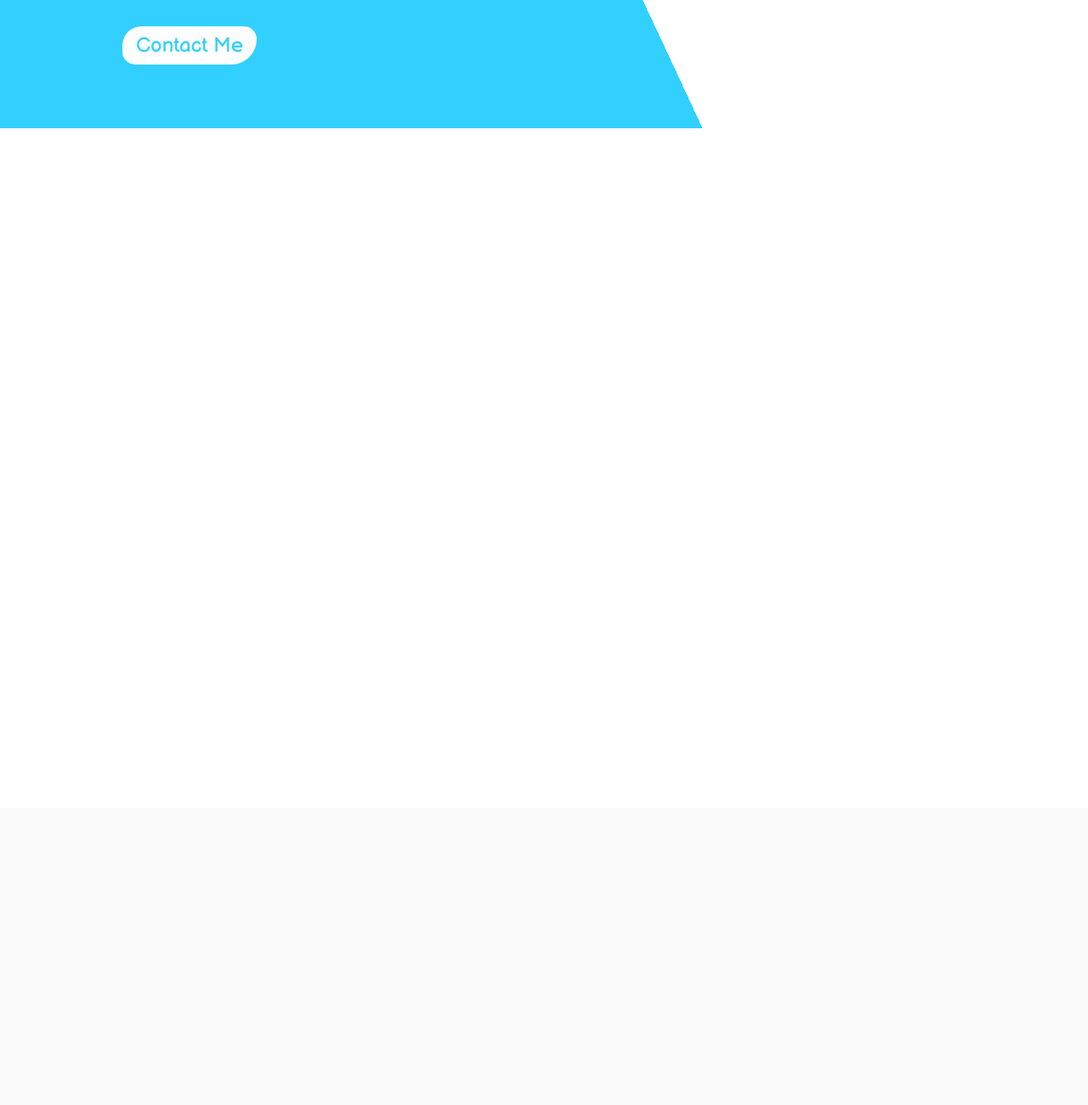
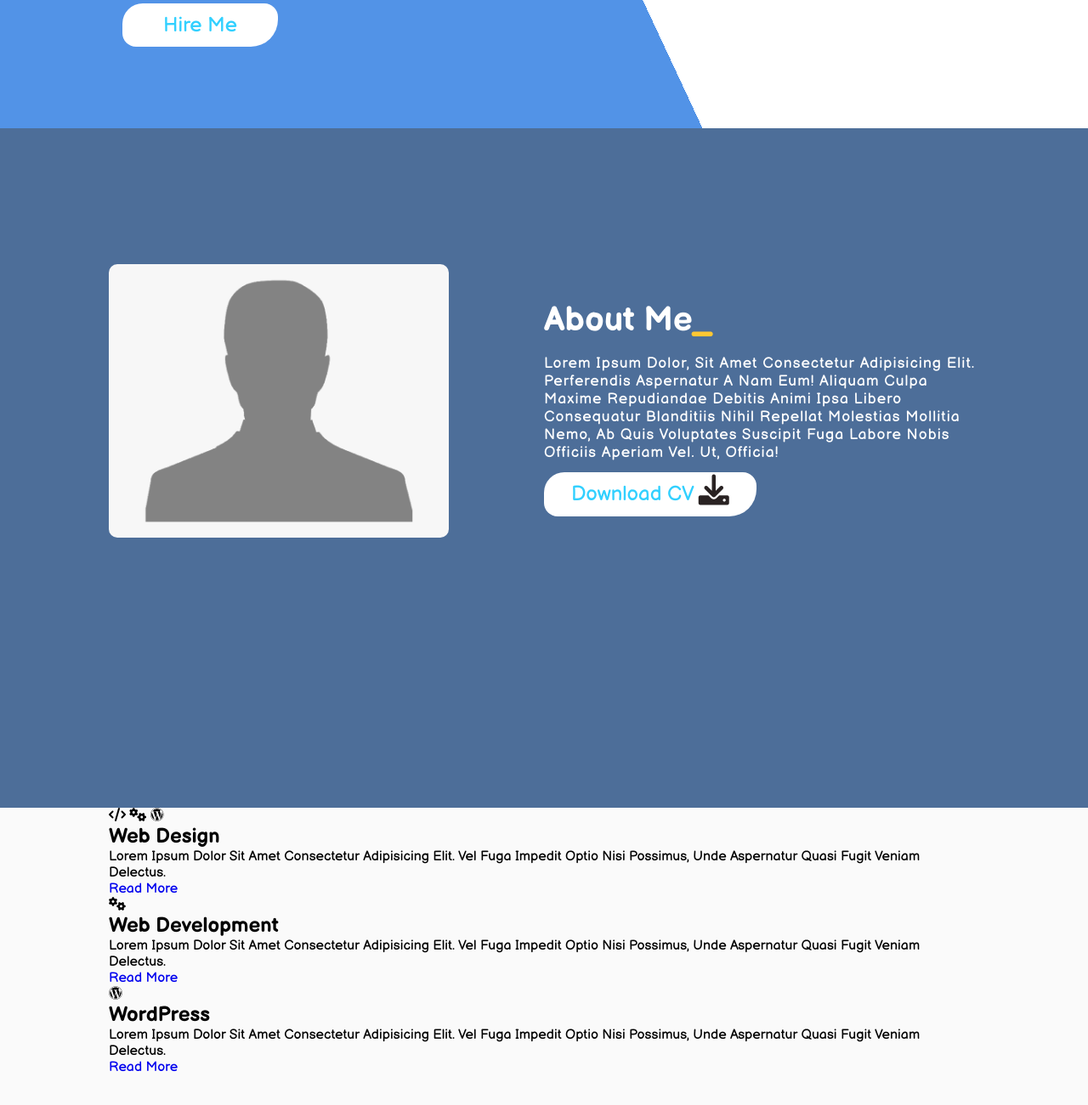
Before and after one commit to MdMuzahid07/programming-hero.project-1, a plain HTML site: page index.html in a window 1280 px wide. Shown: the part 649-1950 px from the top of the page at 85% size. Before the commit the page ends 1600 px from the top, so only its background shows below. Drawn offline with nearby package versions, Linux system fonts and the light colour scheme.

Commit message:
about section complete

```diff
--- a/css/about.css
+++ b/css/about.css
@@ -1,3 +1,69 @@
 #about {
+    background-color: var(--about-bg-color);
+}
+
+#about .row {
+    display: flex;
+    justify-content: space-between;
+    align-items: center;
+}
+
+#about .row .profile-image {
+    width: 50%;
+    margin-top: 20vh;
+}
+
+#about .row .profile-image img {
+    width: 400px;
+    height: 500%;
+    object-fit: cover;
+    position: center center;
+    border-radius: 10px;
+}
+
+#about .row .about-info {
+    width: 50%;
+    margin-top: 20vh;
+
+}
+
+#about .row .about-info h2 {
+    color: var(--white);
+    font-size: 2.5em;
+    margin-bottom: 2vh;
+}
+
+#about .row .about-info p {
+    color: var(--white);
+    font-size: 1.1em;
+    letter-spacing: 1px;
+    margin-bottom: 2vh;
+}
+
+#about .row .about-info span {
+    color: var(--gold);
+}
+
+#about .row .about-info a i {
+    color: var(--black);
+    font-size: 1.5em;
+    margin-left: 5px;
+}
+
+#about .row .about-info  a {
+    color: var(--light-blue);
+    padding: 0.7rem 2rem;
+    font-size: 1.5em;
     background-color: var(--white);
+    border-radius: 1.5rem 1rem 2rem 1rem ;
 }
+
+#about .row .about-info  a:hover {
+    color: var(--white);
+    background-color: var(--red);
+}
+
+#about .row .about-info a:hover {
+    color: var(--white);
+    background-color: var(--red);
+}
--- a/css/home.css
+++ b/css/home.css
@@ -5,7 +5,7 @@
 }
 
 #home {
-    background: linear-gradient(65deg, var(--light-blue) 50%, rgb(255, 255, 255) 37%, rgb(255, 255, 255) 100%);
+    background: linear-gradient(65deg, var(--home-bg-gradient-color) 50%, rgb(255, 255, 255) 37%, rgb(255, 255, 255) 100%);
     width: 100%;
 }
 
@@ -39,22 +39,27 @@
     font-size: 1.2rem;
     color: var(--white);
     letter-spacing: 1px;
-    margin: 1rem 0rem;
+    margin-bottom: 2rem;
 }
 
-.text-area .btn {
-    font-size: 1.5rem;
+#home .row .text-area .info  a {
     color: var(--light-blue);
+    padding: 0.7rem 3rem;
+    font-size: 1.5em;
     background-color: var(--white);
-    padding: 0.5rem 1rem;
     border-radius: 1.5rem 1rem 2rem 1rem ;
-    margin: 1rem 0rem;
 }
 
-.text-area .btn:hover {
+#home .row .text-area .info  a:hover {
+    color: var(--white);
     background-color: var(--red);
-    color: white;
 }
+
+#home .row .text-area .info a:hover {
+    color: var(--white);
+    background-color: var(--red);
+}
+
 
 
 .text-area .img-area {
--- a/index.html
+++ b/index.html
@@ -59,7 +59,7 @@
                         <h2>Lorem</h2>
                         <h1>Lorem, ipsum.</h1>
                         <p> Lorem ipsum dolor sit amet consectetur adipisicing elit. Eveniet delectus facilis saepe labore minus voluptates, fugiat quo fuga aliquam voluptatibus quod quaerat eum a. Ex unde quas ratione veritatis cum?</p>
-                        <button class="btn">contact me</button>
+                        <a href="https://www.linkedin.com/" target="_blank">hire me</a>
                     </div>
                 </div>
                 <div class="img-area">
@@ -74,13 +74,51 @@
     <section id="about">
         <div class="container">
             <div class="row">
+                <div class="profile-image">
+                    <img src="images/profile-image/porfile-images.png" alt="profile-image">
+                </div>
                 <div class="about-info">
+                    <h2>about me<span>_</span></h2>
+                    <p>Lorem ipsum dolor, sit amet consectetur adipisicing elit. Perferendis aspernatur a nam eum! Aliquam culpa maxime repudiandae debitis animi ipsa libero consequatur blanditiis nihil repellat molestias mollitia nemo, ab quis voluptates suscipit fuga labore nobis officiis aperiam vel. Ut, officia!
+                    </p>
+                    <a href="#">download CV<i class="fas fa-download"></i></a>
                 </div>
-                <div class="profile-image"></div>
             </div>
         </div>
     </section>
     <!--about area end here-->
+
+
+    <!--service area start here-->
+    <section id="service">
+        <div class="container">
+            <div class="row">
+                <div class="service-1">
+                    <i class="fas fa-code"></i>
+                    <i class="fas fa-cogs"></i>
+                    <i class="fab fa-wordpress"></i>
+                    <h1>web design</h1>
+                    <p>Lorem ipsum dolor sit amet consectetur adipisicing elit. Vel fuga impedit optio nisi possimus, unde aspernatur quasi fugit veniam delectus.</p>
+                    <a href="#">read more</a>
+                </div>
+
+                <div class="service-2">
+                    <i class="fas fa-cogs"></i>
+                    <h1>web development</h1>
+                    <p>Lorem ipsum dolor sit amet consectetur adipisicing elit. Vel fuga impedit optio nisi possimus, unde aspernatur quasi fugit veniam delectus.</p>
+                    <a href="#">read more</a>
+                </div>
+
+                <div class="service-3">
+                    <i class="fab fa-wordpress"></i>
+                    <h1>WordPress</h1>
+                    <p>Lorem ipsum dolor sit amet consectetur adipisicing elit. Vel fuga impedit optio nisi possimus, unde aspernatur quasi fugit veniam delectus.</p>
+                    <a href="#">read more</a>
+                </div>
+            </div>
+        </div>
+    </section>
+    <!--service area start here-->
 
 
 
--- a/style.css
+++ b/style.css
@@ -23,6 +23,8 @@
     --light-background: #71c2db;
     --light-white: #fafafa;
     --white: #FFFFFF;
+    --about-bg-color: #4d6e99;
+    --home-bg-gradient-color: #5293e7;
 }
 
 html {
```
